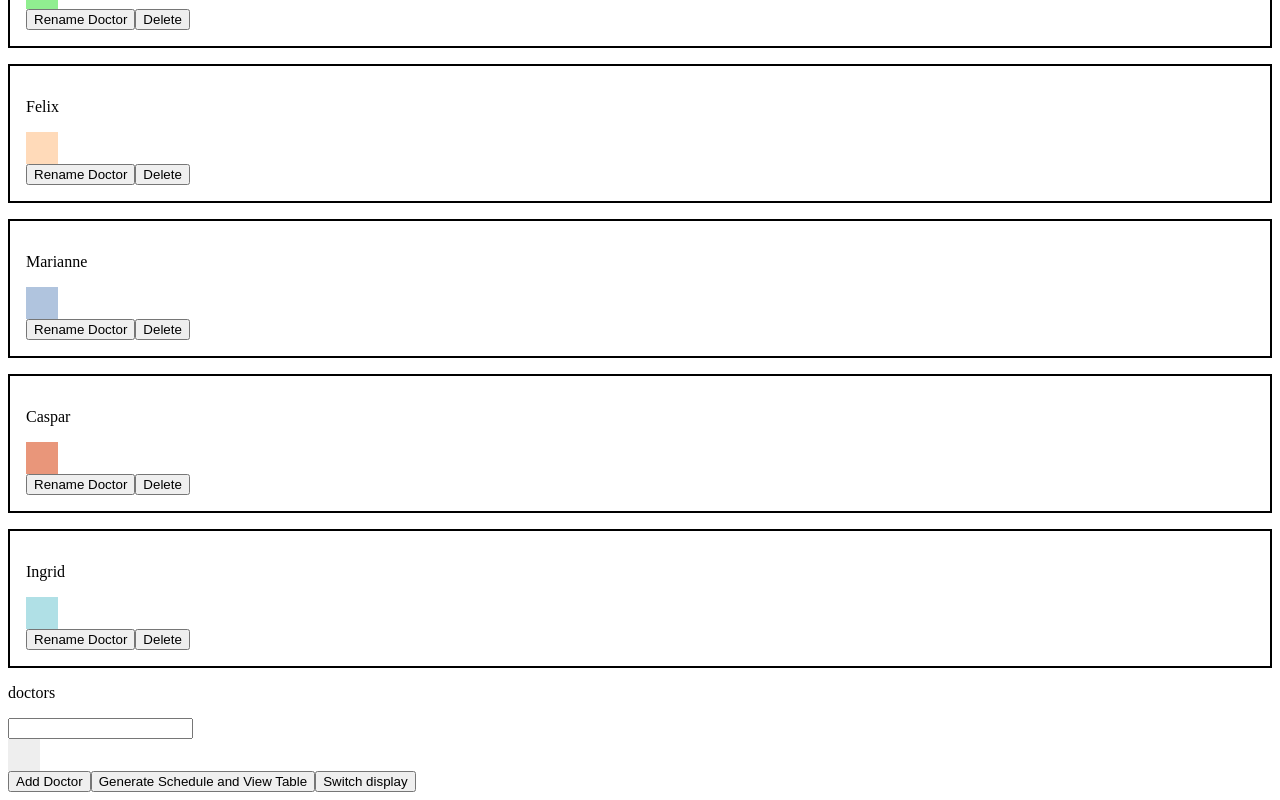
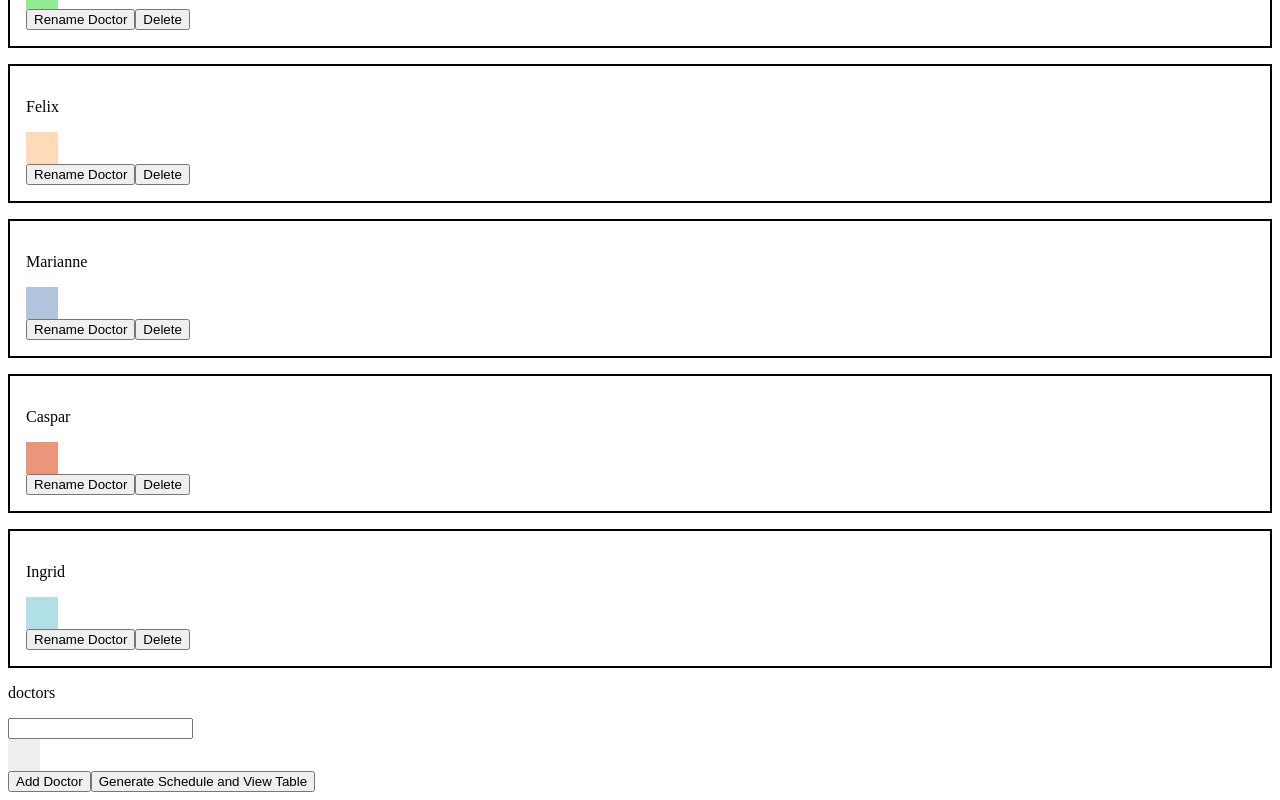
Before and after one commit to Subhavich/doc-sche, a React (Vite) app: page / in a window 1280 px wide. Shown: the part 1335-2135 px from the top of the page. Built offline with nearby package versions, Linux system fonts and the light colour scheme.

Commit message:
group same rendering components

```diff
--- a/src/App.jsx
+++ b/src/App.jsx
@@ -91,7 +91,8 @@ function App() {
     <div>
       <SwitchDispButton setDisplay={setDisplay} />
       <ClearStorageButton />
-      {display === "edit" ? (
+      {display === "edit" && (
+        <>
           <EditingPage
             config={config}
             setConfig={setConfig}
@@ -101,7 +102,13 @@ function App() {
             tableDoctors={tableDoctors}
             tableSlots={tableSlots}
           />
-      ) : (
+          <GenerateTableButton
+            handleGenerateSchedule={handleGenerateSchedule}
+          />
+        </>
+      )}
+
+      {display === "table" && (
         <TablePage
           tableDoctors={tableDoctors}
           setTableDoctors={setTableDoctors}
@@ -110,12 +117,6 @@ function App() {
           isGenerated={loadFromLocalStorage("isGenerated")}
         />
       )}
-      {/* Button to generate schedule and switch display */}
-      {display === "edit" && (
-        <GenerateTableButton handleGenerateSchedule={handleGenerateSchedule} />
-      )}
-
-      <SwitchDispButton />
     </div>
   );
 }
```
Lines whose indentation alone changed are shown as unchanged.
